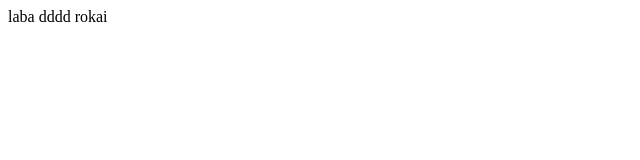
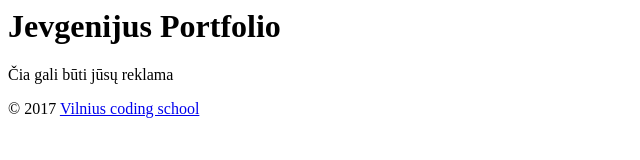
Before and after one commit to robotas/bootcamp, a plain HTML site: page index.html in a window 1280 px wide. Shown: the whole page, without its empty margins (0-640 px from the left). Drawn offline with Linux system fonts and the light colour scheme.

Commit message:
changed header text

```diff
--- a/index.html
+++ b/index.html
@@ -10,9 +10,27 @@
 
 
 <body>
-	<div>
-		<p>laba dddd rokai</p>
-	</div>
+
+	<!-- header -->
+
+	<header>
+
+		<h1>Jevgenijus Portfolio</h1>
+		<p>Čia gali būti jūsų reklama</p>
+
+	</header>
+
+
+
+	<!-- Footer -->
+
+	<footer>
+
+		<p>&copy; 2017 <a href="#">Vilnius coding school</a></p>
+
+	</footer>
+
+
 </body>
 
 </html>
```
